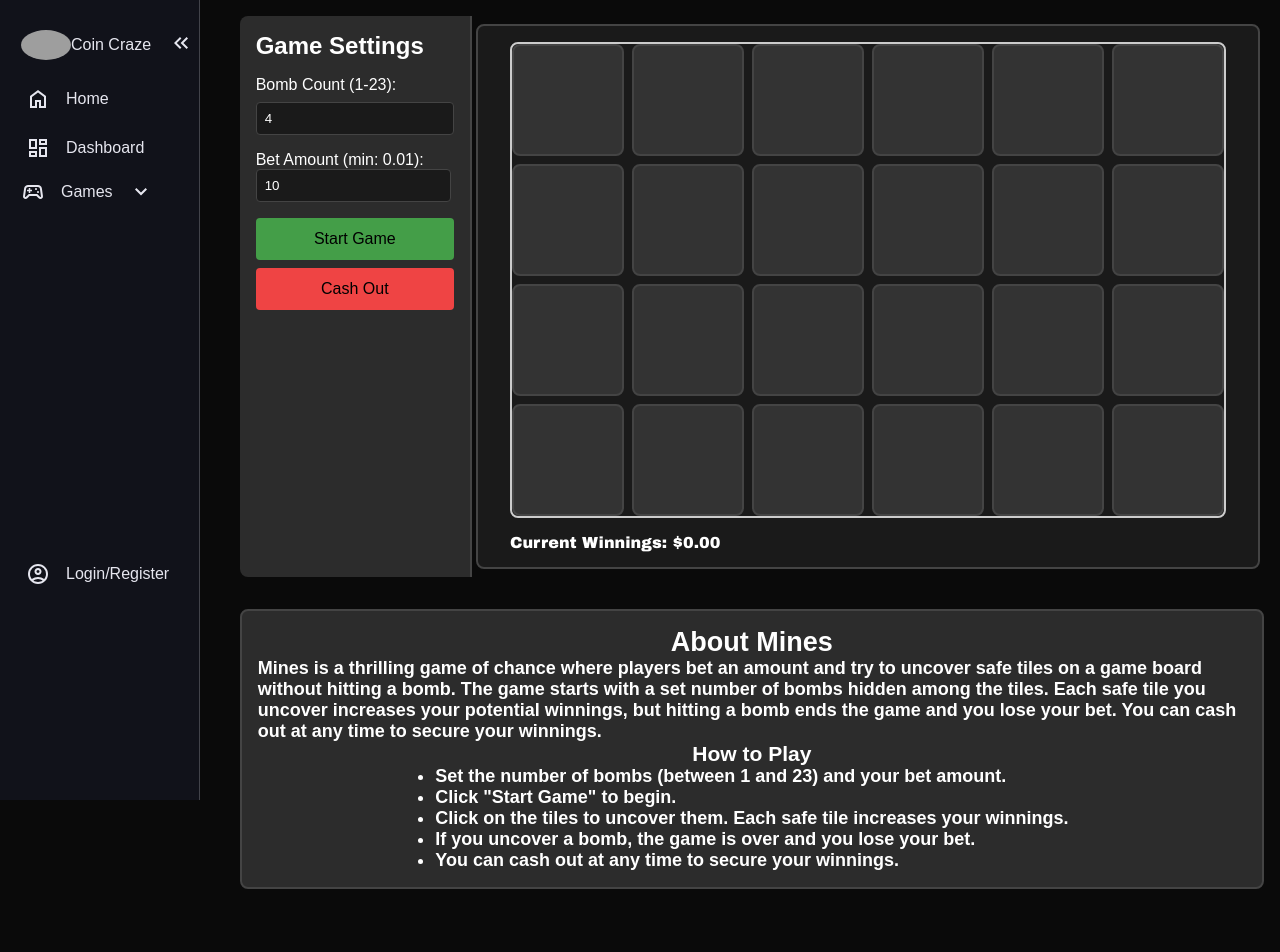
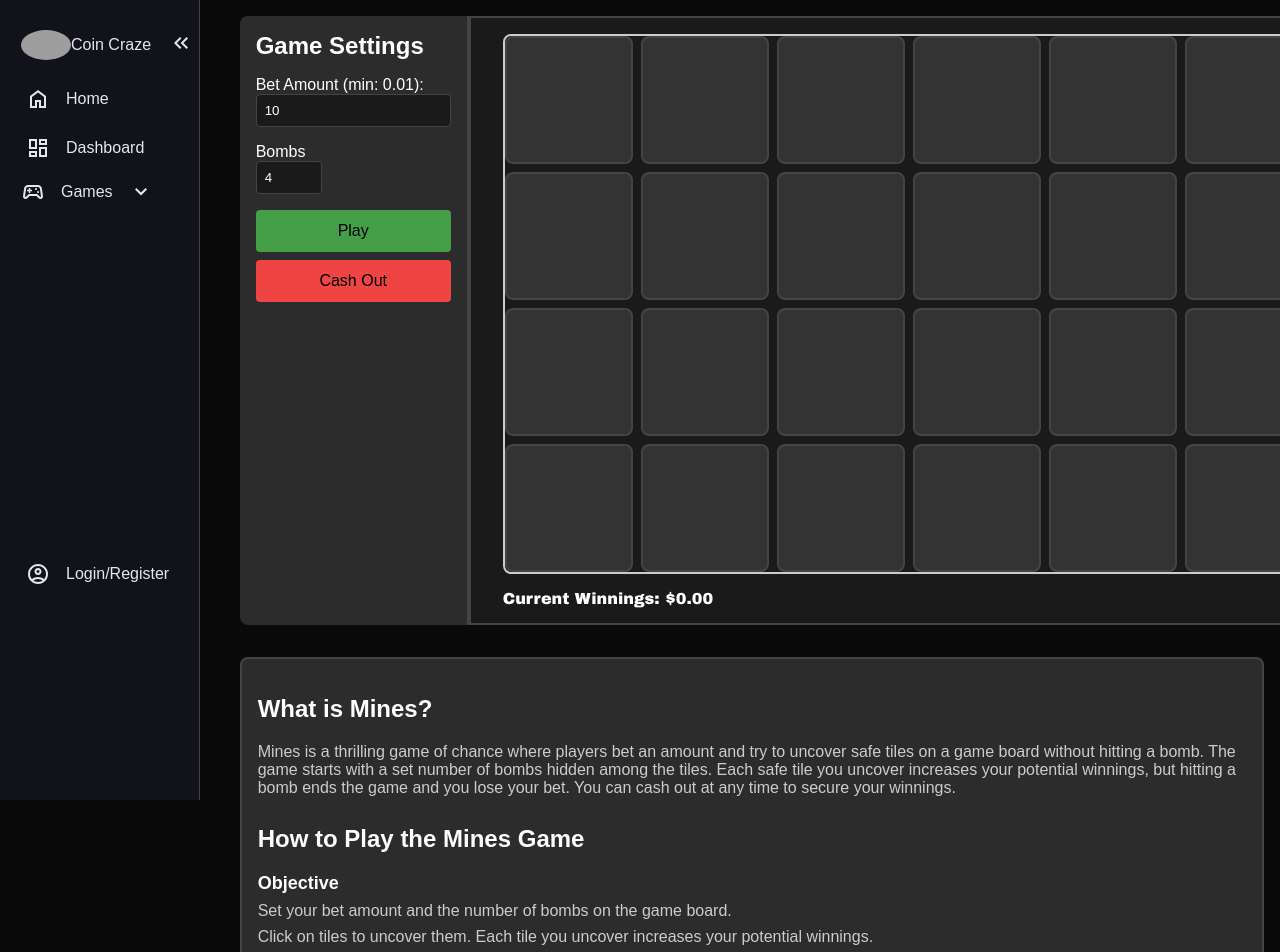
Before and after one commit to nguyenhbryan/goodfinancialadvice, a Next.js app in the folder finance/: page /games/mines in a window 1280 px wide. Shown: the top 952 px of the page. Before the commit the page ends 905 px from the top, so only its background shows below. Built offline with nearby package versions, Linux system fonts and the light colour scheme; no server answers; grey boxes are pictures that could not be loaded.

Commit message:
improve gameboard

```diff
--- a/finance/src/app/games/mines/gameboard.module.css
+++ b/finance/src/app/games/mines/gameboard.module.css
@@ -1,6 +1,6 @@
 .container {
     width: 100%;
-    max-width: 1000px;
+    max-width: 100vw;
     margin: 0 auto;
     padding: 0 16px;
 }
@@ -23,38 +23,38 @@
     aspect-ratio: 1 / 1;
     border-radius: 8px;
     cursor: pointer;
-    width: 4rem; /* Enlarge pieces */
-    height: 4rem; /* Enlarge pieces */
+    width: 5rem;
+    height: 5rem;
     display: flex;
     align-items: center;
     justify-content: center;
-    transition: transform 0.1s ease-in-out; /* Ensure transition is only for transform */
-    font-size: 2rem; /* Adjust icon size */
-    background-color: #333; /* Darker tile background */
-    color: #fff; /* White text color */
-    border: 2px solid #444; /* Darker border */
-    box-sizing: border-box; /* Ensure padding is included in the width */
+    transition: transform 0.1s ease-in-out;
+    font-size: 2.5rem;
+    background-color: #333;
+    color: #fff;
+    border: 2px solid #444;
+    box-sizing: border-box;
 }
 
 /* Responsive styles */
 @media (min-width: 640px) { /* sm */
     .circle {
-        width: 5rem; /* sm:w-20 */
-        height: 5rem;
+        width: 6rem; /* sm:w-24 */
+        height: 6rem;
     }
 }
 
 @media (min-width: 768px) { /* md */
     .circle {
-        width: 6rem; /* md:w-24 */
-        height: 6rem;
+        width: 7rem; /* md:w-28 */
+        height: 7rem;
     }
 }
 
 @media (min-width: 1024px) { /* lg */
     .circle {
-        width: 7rem; /* lg:w-28 */
-        height: 7rem;
+        width: 8rem; /* lg:w-32 */
+        height: 8rem;
     }
 }
 
--- a/finance/src/app/games/mines/page.js
+++ b/finance/src/app/games/mines/page.js
@@ -93,23 +93,13 @@ export default function Mines() {
                 <div className={styles.sidebar}>
                     <h2 className={styles.settings}>Game Settings</h2>
                     <div className={styles.settingsContainer}>
-                        <label htmlFor="bombCount" className={styles.label}>
-                            Bomb Count (1-23):
-                        </label>
-                        <input
-                            type="number"
-                            id="bombCount"
-                            value={bombCount}
-                            onChange={handleBombCountChange}
-                            className={styles.input}
-                            min="1"
-                            max="23"
-                            disabled={isGameStarted}
-                        />
+                        <div>
                             <div>
                                 <label htmlFor="betAmount" className={styles.label}>
                                     Bet Amount (min: {MIN_BET}):
                                 </label>
+                            </div>
+                            <div>
                                 <input
                                     type="number"
                                     id="betAmount"
@@ -121,12 +111,30 @@ export default function Mines() {
                                     disabled={isGameStarted}
                                 />
                             </div>
+                            <div>
+                                <label htmlFor="bombCount" className={styles.label}>
+                                    Bombs
+                                </label>
+                            </div>
+                            <div>
+                                <input
+                                    type="number"
+                                    id="bombCount"
+                                    value={bombCount}
+                                    onChange={handleBombCountChange}
+                                    className={styles.input}
+                                    min="1"
+                                    max="23"
+                                    disabled={isGameStarted}
+                                />
+                            </div>
+                        </div>
                         <button
                             onClick={handleStartGame}
                             className={`${styles.button} ${styles.startButton}`}
                             disabled={isGameStarted}
                         >
-                            {isGameStarted ? "Game In Progress" : "Start Game"}
+                            {isGameStarted ? "Game In Progress" : "Play"}
                         </button>
                         <button
                             onClick={handleCashout}
@@ -152,20 +160,29 @@ export default function Mines() {
             </div>
             <div className={styles.bottom}>
                 <div className={styles.gameInfo}>
-                    <h2>About Mines</h2>
+                    <h1>What is Mines?</h1>
                     <p>
                         Mines is a thrilling game of chance where players bet an amount and try to uncover safe tiles on a game board without hitting a bomb.
                         The game starts with a set number of bombs hidden among the tiles. Each safe tile you uncover increases your potential winnings,
                         but hitting a bomb ends the game and you lose your bet. You can cash out at any time to secure your winnings.
                     </p>
-                    <h3>How to Play</h3>
-                    <ul>
-                        <li>Set the number of bombs (between 1 and 23) and your bet amount.</li>
-                        <li>Click "Start Game" to begin.</li>
-                        <li>Click on the tiles to uncover them. Each safe tile increases your winnings.</li>
-                        <li>If you uncover a bomb, the game is over and you lose your bet.</li>
-                        <li>You can cash out at any time to secure your winnings.</li>
-                    </ul>
+                    <h1>How to Play the Mines Game</h1>
+                    <h2>Objective</h2>
+                    <p>
+                        Set your bet amount and the number of bombs on the game board.
+                    </p>
+                    <p>
+                        Click on tiles to uncover them. Each tile you uncover increases your potential winnings.
+                    </p>
+                    <p>
+                        If you hit a bomb, the game is over and you lose your bet.
+                    </p>
+                    <p>
+                        You can cash out at any time to secure your winnings.
+                    </p>
+                    <p>
+                        The goal is to uncover as many safe tiles as possible without hitting a bomb.
+                    </p>
                 </div>
             </div>
         </div>
--- a/finance/src/app/games/mines/page.module.css
+++ b/finance/src/app/games/mines/page.module.css
@@ -1,12 +1,7 @@
 .gameContainer {
-    flex: 1;
     display: flex;
     flex-direction: column;
     align-items: center;
-    padding-left: 4px;
-    padding-right: 4px;
-    padding-top: 8px;
-    padding-bottom: 8px;
 }
 
 .settings_header {
@@ -25,9 +20,9 @@
 
 .game {
     width: 100%;
-    max-width: 800px;
     background-color: #1a1a1a;
-    border-radius: 8px;
+    border-top-right-radius: 8px;
+    border-bottom-right-radius: 8px;
     box-sizing: border-box;
     border: 2px solid #444;
     display: flex;
@@ -59,7 +54,7 @@
 }
 
 .sidebar {
-    width: 300px;
+    width: 250px;
     padding: 16px;
     background-color: #2c2c2c;
     border-radius: 8px 0 0 8px; /* Rounded corners on the left side */
@@ -121,11 +116,10 @@
 .gameInfo {
     display: flex;
     flex-direction: column;
-    align-items: center;
+    align-items: flex-start;
     margin-top: 16px;
     color: #fff;
-    font-size: 18px;
-    font-weight: bold;
+    font-size: 16px;;
     text-align: start;
     justify-content: start;
     border: 2px solid #444;
@@ -135,6 +129,26 @@
     width: 100%;
 }
 
+.gameInfo p, .gameInfo h1, .gameInfo h2 {
+    margin-bottom: 8px;
+}
+
+.gameInfo h1 {
+    font-size: 24px;
+    font-weight: bold;
+    margin-bottom: 20px;
+    margin-top: 20px;
+}
+
+.gameInfo h2 {
+    font-size: 18px;
+    font-weight: bold;
+}
+
+.gameInfo p {
+    color: #ccc;
+}
+
 .bottom {
     width: 100%;
     margin-top: 16px;
```
Lines whose indentation alone changed are shown as unchanged.
